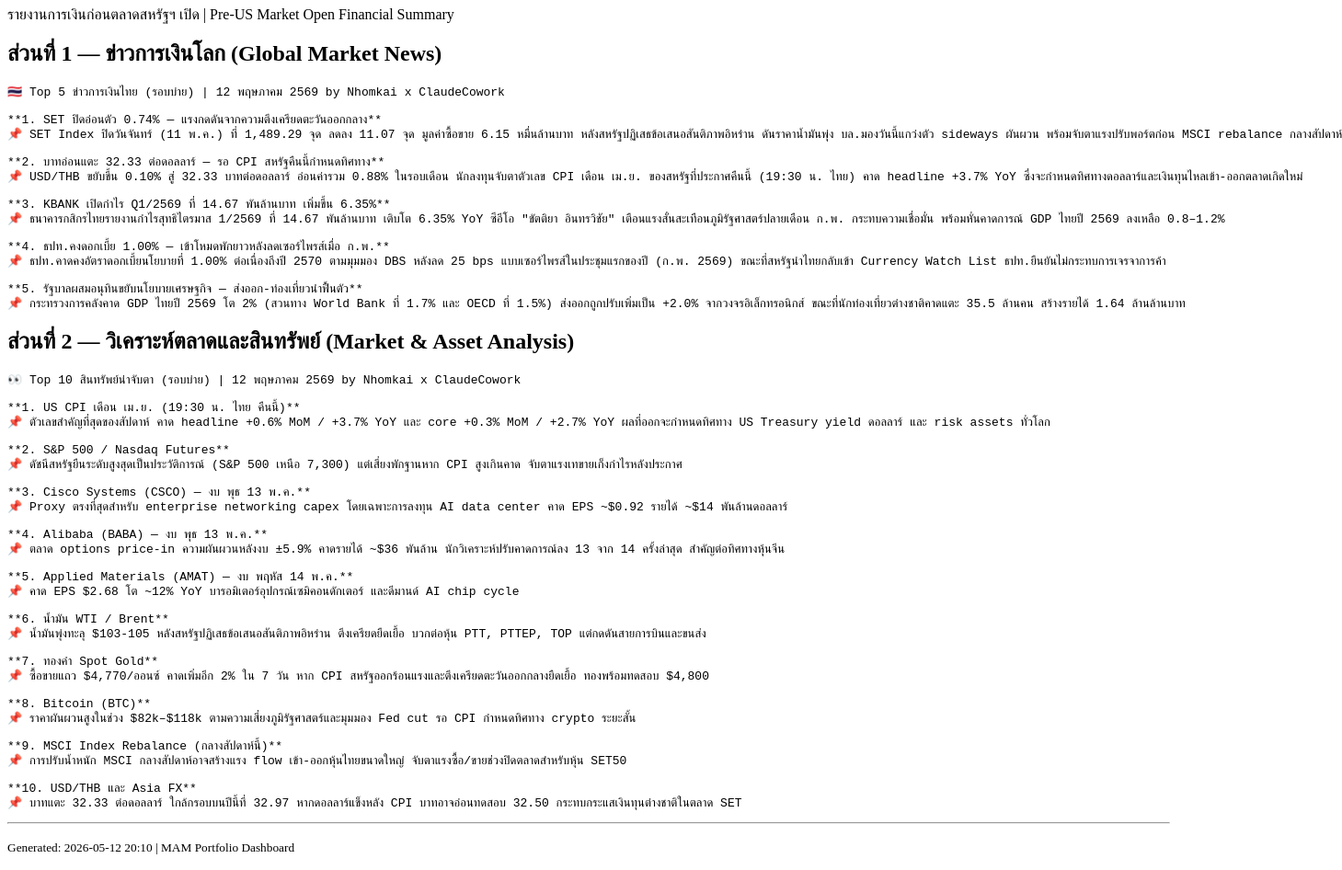
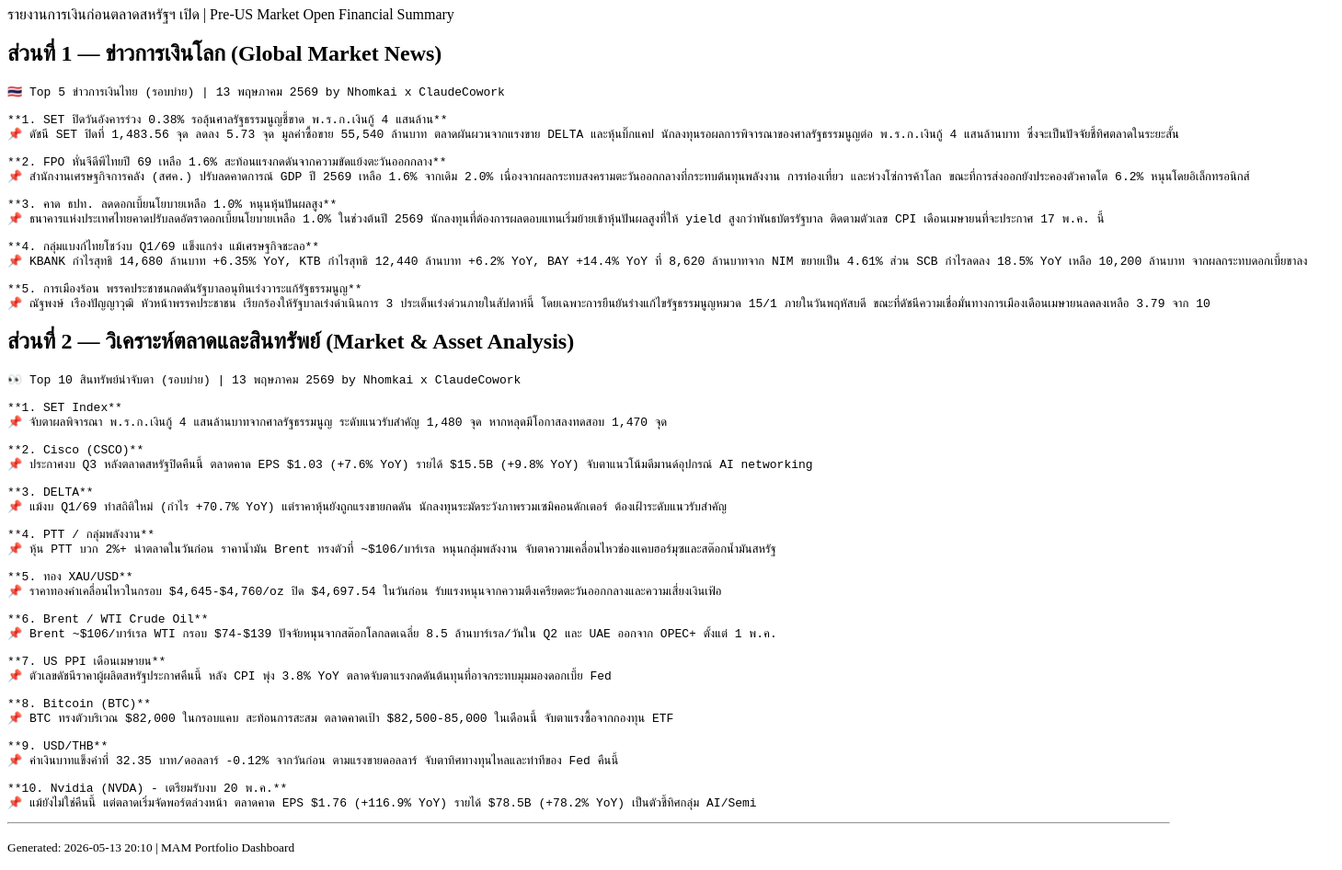
Before and after one commit to chaichatp/mam-news-audio, a plain HTML site: page brief.html in a window 1280 px wide. Shown: the part 73-1019 px from the top of the page at 92% size, 1459 px wide, since content can reach past the window. Drawn offline with Linux system fonts and the light colour scheme.

Commit message:
Update brief 2026-05-13

```diff
--- a/brief.html
+++ b/brief.html
@@ -1,66 +1,66 @@
 <!doctype html>
 <html lang="th">
 <head><meta charset="utf-8">
-<title>MAM Evening Brief — 12/5/2569</title>
+<title>MAM Evening Brief — 13/5/2569</title>
 </head>
 <body>
-<h1>MAM Evening Brief — 12/5/2569</h1>
+<h1>MAM Evening Brief — 13/5/2569</h1>
 <p>รายงานการเงินก่อนตลาดสหรัฐฯ เปิด | Pre-US Market Open Financial Summary</p>
 
 <h2>ส่วนที่ 1 — ข่าวการเงินโลก (Global Market News)</h2>
-<pre>🇹🇭 Top 5 ข่าวการเงินไทย (รอบบ่าย) | 12 พฤษภาคม 2569 by Nhomkai x ClaudeCowork
+<pre>🇹🇭 Top 5 ข่าวการเงินไทย (รอบบ่าย) | 13 พฤษภาคม 2569 by Nhomkai x ClaudeCowork
 
-**1. SET ปิดอ่อนตัว 0.74% — แรงกดดันจากความตึงเครียดตะวันออกกลาง**
-📌 SET Index ปิดวันจันทร์ (11 พ.ค.) ที่ 1,489.29 จุด ลดลง 11.07 จุด มูลค่าซื้อขาย 6.15 หมื่นล้านบาท หลังสหรัฐปฏิเสธข้อเสนอสันติภาพอิหร่าน ดันราคาน้ำมันพุ่ง บล.มองวันนี้แกว่งตัว sideways ผันผวน พร้อมจับตาแรงปรับพอร์ตก่อน MSCI rebalance กลางสัปดาห์
+**1. SET ปิดวันอังคารร่วง 0.38% รอลุ้นศาลรัฐธรรมนูญชี้ขาด พ.ร.ก.เงินกู้ 4 แสนล้าน**
+📌 ดัชนี SET ปิดที่ 1,483.56 จุด ลดลง 5.73 จุด มูลค่าซื้อขาย 55,540 ล้านบาท ตลาดผันผวนจากแรงขาย DELTA และหุ้นบิ๊กแคป นักลงทุนรอผลการพิจารณาของศาลรัฐธรรมนูญต่อ พ.ร.ก.เงินกู้ 4 แสนล้านบาท ซึ่งจะเป็นปัจจัยชี้ทิศตลาดในระยะสั้น
 
-**2. บาทอ่อนแตะ 32.33 ต่อดอลลาร์ — รอ CPI สหรัฐคืนนี้กำหนดทิศทาง**
-📌 USD/THB ขยับขึ้น 0.10% สู่ 32.33 บาทต่อดอลลาร์ อ่อนค่ารวม 0.88% ในรอบเดือน นักลงทุนจับตาตัวเลข CPI เดือน เม.ย. ของสหรัฐที่ประกาศคืนนี้ (19:30 น. ไทย) คาด headline +3.7% YoY ซึ่งจะกำหนดทิศทางดอลลาร์และเงินทุนไหลเข้า-ออกตลาดเกิดใหม่
+**2. FPO หั่นจีดีพีไทยปี 69 เหลือ 1.6% สะท้อนแรงกดดันจากความขัดแย้งตะวันออกกลาง**
+📌 สำนักงานเศรษฐกิจการคลัง (สศค.) ปรับลดคาดการณ์ GDP ปี 2569 เหลือ 1.6% จากเดิม 2.0% เนื่องจากผลกระทบสงครามตะวันออกกลางที่กระทบต้นทุนพลังงาน การท่องเที่ยว และห่วงโซ่การค้าโลก ขณะที่การส่งออกยังประคองตัวคาดโต 6.2% หนุนโดยอิเล็กทรอนิกส์
 
-**3. KBANK เปิดกำไร Q1/2569 ที่ 14.67 พันล้านบาท เพิ่มขึ้น 6.35%**
-📌 ธนาคารกสิกรไทยรายงานกำไรสุทธิไตรมาส 1/2569 ที่ 14.67 พันล้านบาท เติบโต 6.35% YoY ซีอีโอ "ขัตติยา อินทรวิชัย" เตือนแรงสั่นสะเทือนภูมิรัฐศาสตร์ปลายเดือน ก.พ. กระทบความเชื่อมั่น พร้อมหั่นคาดการณ์ GDP ไทยปี 2569 ลงเหลือ 0.8–1.2%
+**3. คาด ธปท. ลดดอกเบี้ยนโยบายเหลือ 1.0% หนุนหุ้นปันผลสูง**
+📌 ธนาคารแห่งประเทศไทยคาดปรับลดอัตราดอกเบี้ยนโยบายเหลือ 1.0% ในช่วงต้นปี 2569 นักลงทุนที่ต้องการผลตอบแทนเริ่มย้ายเข้าหุ้นปันผลสูงที่ให้ yield สูงกว่าพันธบัตรรัฐบาล ติดตามตัวเลข CPI เดือนเมษายนที่จะประกาศ 17 พ.ค. นี้
 
-**4. ธปท.คงดอกเบี้ย 1.00% — เข้าโหมดพักยาวหลังลดเซอร์ไพรส์เมื่อ ก.พ.**
-📌 ธปท.คาดคงอัตราดอกเบี้ยนโยบายที่ 1.00% ต่อเนื่องถึงปี 2570 ตามมุมมอง DBS หลังลด 25 bps แบบเซอร์ไพรส์ในประชุมแรกของปี (ก.พ. 2569) ขณะที่สหรัฐนำไทยกลับเข้า Currency Watch List ธปท.ยืนยันไม่กระทบการเจรจาการค้า
+**4. กลุ่มแบงก์ไทยโชว์งบ Q1/69 แข็งแกร่ง แม้เศรษฐกิจชะลอ**
+📌 KBANK กำไรสุทธิ 14,680 ล้านบาท +6.35% YoY, KTB กำไรสุทธิ 12,440 ล้านบาท +6.2% YoY, BAY +14.4% YoY ที่ 8,620 ล้านบาทจาก NIM ขยายเป็น 4.61% ส่วน SCB กำไรลดลง 18.5% YoY เหลือ 10,200 ล้านบาท จากผลกระทบดอกเบี้ยขาลง
 
-**5. รัฐบาลผสมอนุทินขยับนโยบายเศรษฐกิจ — ส่งออก-ท่องเที่ยวนำฟื้นตัว**
-📌 กระทรวงการคลังคาด GDP ไทยปี 2569 โต 2% (สวนทาง World Bank ที่ 1.7% และ OECD ที่ 1.5%) ส่งออกถูกปรับเพิ่มเป็น +2.0% จากวงจรอิเล็กทรอนิกส์ ขณะที่นักท่องเที่ยวต่างชาติคาดแตะ 35.5 ล้านคน สร้างรายได้ 1.64 ล้านล้านบาท
+**5. การเมืองร้อน พรรคประชาชนกดดันรัฐบาลอนุทินเร่งวาระแก้รัฐธรรมนูญ**
+📌 ณัฐพงษ์ เรืองปัญญาวุฒิ หัวหน้าพรรคประชาชน เรียกร้องให้รัฐบาลเร่งดำเนินการ 3 ประเด็นเร่งด่วนภายในสัปดาห์นี้ โดยเฉพาะการยืนยันร่างแก้ไขรัฐธรรมนูญหมวด 15/1 ภายในวันพฤหัสบดี ขณะที่ดัชนีความเชื่อมั่นทางการเมืองเดือนเมษายนลดลงเหลือ 3.79 จาก 10
 </pre>
 
 <h2>ส่วนที่ 2 — วิเคราะห์ตลาดและสินทรัพย์ (Market & Asset Analysis)</h2>
-<pre>👀 Top 10 สินทรัพย์น่าจับตา (รอบบ่าย) | 12 พฤษภาคม 2569 by Nhomkai x ClaudeCowork
+<pre>👀 Top 10 สินทรัพย์น่าจับตา (รอบบ่าย) | 13 พฤษภาคม 2569 by Nhomkai x ClaudeCowork
 
-**1. US CPI เดือน เม.ย. (19:30 น. ไทย คืนนี้)**
-📌 ตัวเลขสำคัญที่สุดของสัปดาห์ คาด headline +0.6% MoM / +3.7% YoY และ core +0.3% MoM / +2.7% YoY ผลที่ออกจะกำหนดทิศทาง US Treasury yield ดอลลาร์ และ risk assets ทั่วโลก
+**1. SET Index**
+📌 จับตาผลพิจารณา พ.ร.ก.เงินกู้ 4 แสนล้านบาทจากศาลรัฐธรรมนูญ ระดับแนวรับสำคัญ 1,480 จุด หากหลุดมีโอกาสลงทดสอบ 1,470 จุด
 
-**2. S&amp;P 500 / Nasdaq Futures**
-📌 ดัชนีสหรัฐยืนระดับสูงสุดเป็นประวัติการณ์ (S&amp;P 500 เหนือ 7,300) แต่เสี่ยงพักฐานหาก CPI สูงเกินคาด จับตาแรงเทขายเก็งกำไรหลังประกาศ
+**2. Cisco (CSCO)**
+📌 ประกาศงบ Q3 หลังตลาดสหรัฐปิดคืนนี้ ตลาดคาด EPS $1.03 (+7.6% YoY) รายได้ $15.5B (+9.8% YoY) จับตาแนวโน้มดีมานด์อุปกรณ์ AI networking
 
-**3. Cisco Systems (CSCO) — งบ พุธ 13 พ.ค.**
-📌 Proxy ตรงที่สุดสำหรับ enterprise networking capex โดยเฉพาะการลงทุน AI data center คาด EPS ~$0.92 รายได้ ~$14 พันล้านดอลลาร์
+**3. DELTA**
+📌 แม้งบ Q1/69 ทำสถิติใหม่ (กำไร +70.7% YoY) แต่ราคาหุ้นยังถูกแรงขายกดดัน นักลงทุนระมัดระวังภาพรวมเซมิคอนดักเตอร์ ต้องเฝ้าระดับแนวรับสำคัญ
 
-**4. Alibaba (BABA) — งบ พุธ 13 พ.ค.**
-📌 ตลาด options price-in ความผันผวนหลังงบ ±5.9% คาดรายได้ ~$36 พันล้าน นักวิเคราะห์ปรับคาดการณ์ลง 13 จาก 14 ครั้งล่าสุด สำคัญต่อทิศทางหุ้นจีน
+**4. PTT / กลุ่มพลังงาน**
+📌 หุ้น PTT บวก 2%+ นำตลาดในวันก่อน ราคาน้ำมัน Brent ทรงตัวที่ ~$106/บาร์เรล หนุนกลุ่มพลังงาน จับตาความเคลื่อนไหวช่องแคบฮอร์มุซและสต๊อกน้ำมันสหรัฐ
 
-**5. Applied Materials (AMAT) — งบ พฤหัส 14 พ.ค.**
-📌 คาด EPS $2.68 โต ~12% YoY บารอมิเตอร์อุปกรณ์เซมิคอนดักเตอร์ และดีมานด์ AI chip cycle
+**5. ทอง XAU/USD**
+📌 ราคาทองคำเคลื่อนไหวในกรอบ $4,645-$4,760/oz ปิด $4,697.54 ในวันก่อน รับแรงหนุนจากความตึงเครียดตะวันออกกลางและความเสี่ยงเงินเฟ้อ
 
-**6. น้ำมัน WTI / Brent**
-📌 น้ำมันพุ่งทะลุ $103-105 หลังสหรัฐปฏิเสธข้อเสนอสันติภาพอิหร่าน ตึงเครียดยืดเยื้อ บวกต่อหุ้น PTT, PTTEP, TOP แต่กดดันสายการบินและขนส่ง
+**6. Brent / WTI Crude Oil**
+📌 Brent ~$106/บาร์เรล WTI กรอบ $74-$139 ปัจจัยหนุนจากสต๊อกโลกลดเฉลี่ย 8.5 ล้านบาร์เรล/วันใน Q2 และ UAE ออกจาก OPEC+ ตั้งแต่ 1 พ.ค.
 
-**7. ทองคำ Spot Gold**
-📌 ซื้อขายแถว $4,770/ออนซ์ คาดเพิ่มอีก 2% ใน 7 วัน หาก CPI สหรัฐออกร้อนแรงและตึงเครียดตะวันออกกลางยืดเยื้อ ทองพร้อมทดสอบ $4,800
+**7. US PPI เดือนเมษายน**
+📌 ตัวเลขดัชนีราคาผู้ผลิตสหรัฐประกาศคืนนี้ หลัง CPI พุ่ง 3.8% YoY ตลาดจับตาแรงกดดันต้นทุนที่อาจกระทบมุมมองดอกเบี้ย Fed
 
 **8. Bitcoin (BTC)**
-📌 ราคาผันผวนสูงในช่วง $82k–$118k ตามความเสี่ยงภูมิรัฐศาสตร์และมุมมอง Fed cut รอ CPI กำหนดทิศทาง crypto ระยะสั้น
+📌 BTC ทรงตัวบริเวณ $82,000 ในกรอบแคบ สะท้อนการสะสม ตลาดคาดเป้า $82,500-85,000 ในเดือนนี้ จับตาแรงซื้อจากกองทุน ETF
 
-**9. MSCI Index Rebalance (กลางสัปดาห์นี้)**
-📌 การปรับน้ำหนัก MSCI กลางสัปดาห์อาจสร้างแรง flow เข้า-ออกหุ้นไทยขนาดใหญ่ จับตาแรงซื้อ/ขายช่วงปิดตลาดสำหรับหุ้น SET50
+**9. USD/THB**
+📌 ค่าเงินบาทแข็งค่าที่ 32.35 บาท/ดอลลาร์ -0.12% จากวันก่อน ตามแรงขายดอลลาร์ จับตาทิศทางทุนไหลและท่าทีของ Fed คืนนี้
 
-**10. USD/THB และ Asia FX**
-📌 บาทแตะ 32.33 ต่อดอลลาร์ ใกล้กรอบบนปีนี้ที่ 32.97 หากดอลลาร์แข็งหลัง CPI บาทอาจอ่อนทดสอบ 32.50 กระทบกระแสเงินทุนต่างชาติในตลาด SET
+**10. Nvidia (NVDA) - เตรียมรับงบ 20 พ.ค.**
+📌 แม้ยังไม่ใช่คืนนี้ แต่ตลาดเริ่มจัดพอร์ตล่วงหน้า ตลาดคาด EPS $1.76 (+116.9% YoY) รายได้ $78.5B (+78.2% YoY) เป็นตัวชี้ทิศกลุ่ม AI/Semi
 </pre>
 
 <hr>
-<p><small>Generated: 2026-05-12 20:10 | MAM Portfolio Dashboard</small></p>
+<p><small>Generated: 2026-05-13 20:10 | MAM Portfolio Dashboard</small></p>
 </body>
 </html>
```
